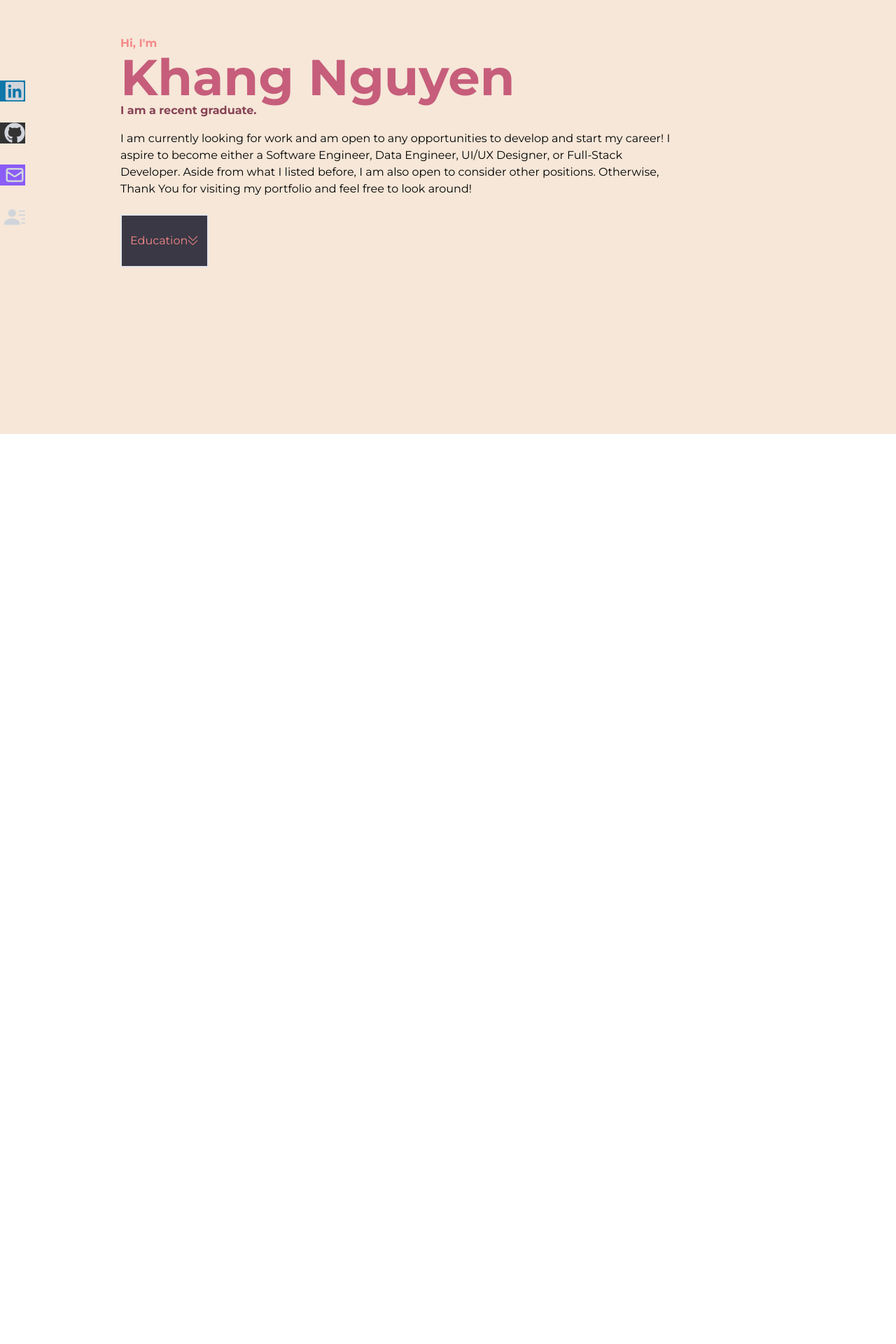
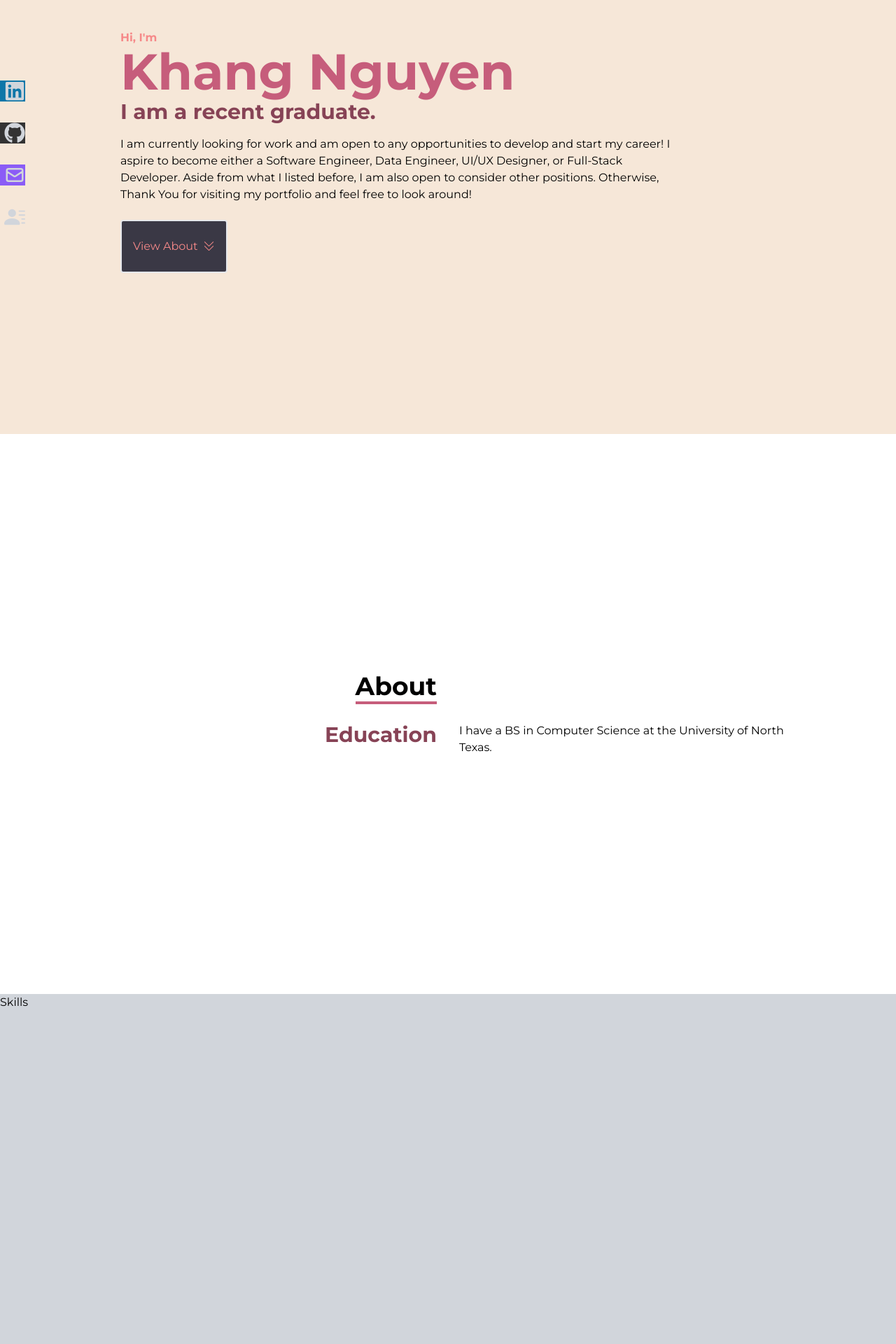
Before and after one commit to khang630/Portfolio, a React (Create React App) app: page /Interests in a window 1280 px wide. Shown: the part 180-2100 px from the top of the page at 70% size. Before the commit the page ends 800 px from the top, so only its background shows below. Built offline with nearby package versions, Linux system fonts and the light colour scheme; a web font is replaced by a local one.

Commit message:
All pages setup

```diff
--- a/src/App.js
+++ b/src/App.js
@@ -1,13 +1,21 @@
 
 import React from 'react'; /* For every componenet, in order for React to understand JSX, we need to import React. */
+import About from './Pages/About';
 import Home from './Pages/Home';
+import Interests from './Pages/Interests';
 import NavBar from './Pages/NavBar';
+import Projects from './Pages/Projects';
+import Skills from './Pages/Skills';
 
 function App() {
   return (
     <div>
       <NavBar />
       <Home />
+      <About/>
+      <Skills/>
+      <Projects/>
+      <Interests/>
     </div>
   );
 }
--- /dev/null
+++ b/src/Pages/About.js
@@ -0,0 +1,30 @@
+import React from 'react'
+
+const About = () => {
+    return (
+        <div name='Education' className='w-full h-screen bg-gray-0 text-black'>
+            <div className='flex flex-col justify-center items-center h-full w-full'>
+                <div className='max-w-[1000px] w-full grid sm:grid-cols-2 gap-8 px-1'>
+                    <div className='sm:text-right pb-8 pl-4'>
+                        <p className='text-4xl font-bold inline border-b-4 border-[#C65D7B]' >About</p>
+                    </div>
+                </div>
+                <div className='max-w-[1000px] w-full  grid sm:grid-cols-2 gap-8 px-5'>
+                    <div className='sm:text-right'>
+                        <p className='text-3xl font-bold  text-[#874356] '>Education</p>
+                    </div>
+                    <div>
+                        <p>I have a BS in Computer Science at the University of North Texas. </p>
+                    </div>
+                </div>
+
+            </div>
+        </div>
+    )
+}
+
+export default About
+
+/*
+bg-[#F6E7D8]
+*/
--- a/src/Pages/Home.js
+++ b/src/Pages/Home.js
@@ -7,14 +7,21 @@ function Home() {
             <div className="max-w-[1000px] mx-auto px-8 flex flex-col justify-center h-full">
                 <p className="text-[#F68989] font-bold">Hi, I'm</p>
                 <h1 className="text-[#C65D7B] text-7xl font-bold  ">Khang Nguyen</h1>
-                <h2 className="text-[#874356] font-bold">I am a recent graduate.</h2>
+                <h2 className="text-[#874356] font-bold text-3xl pt-1">I am a recent graduate.</h2>
                 <p className="py-4 max-w-[800px]">I am currently looking for work and am open to any opportunities to develop and start my career!
-                I aspire to become either a Software Engineer, Data Engineer, UI/UX Designer, or Full-Stack Developer.
-                Aside from what I listed before, I am also open to consider other positions.
-                Otherwise, Thank You for visiting my portfolio and feel free to look around!</p>
+                    I aspire to become either a Software Engineer, Data Engineer, UI/UX Designer, or Full-Stack Developer.
+                    Aside from what I listed before, I am also open to consider other positions.
+                    Otherwise, Thank You for visiting my portfolio and feel free to look around!</p>
                 <div>
-                <button className="text-[#F68989] flex items-center py-6 px-3 my-2 border-2 bg-[#3A3845]">Education <VscFoldDown/></button>
-            </div>
+                    <div>
+                        <button className="text-[#F68989] group flex items-center py-6 px-4 my-2 border-2 rounded bg-[#3A3845] hover:scale-105 duration-300 hover:bg-[#F68989] hover:text-[#3A3845]">View About
+                            <span className="duration-300">
+                                <VscFoldDown className="ml-2" />
+                            </span>
+                        </button>
+                    </div>
+
+                </div>
             </div>
 
         </div>
--- /dev/null
+++ b/src/Pages/Interests.js
@@ -0,0 +1,28 @@
+import React from 'react'
+import { GiGrandPiano } from 'react-icons/gi'
+
+const Interests = () => {
+    return (
+        <div className='w-full h-screen bg-gray-0'>
+            <div className='flex flex-col justify-center items-center h-full w-full'>
+                <div className='max-w-[1000px] w-full grid sm:grid-cols-2 gap-8 px-1'>
+                    <div className='sm:text-right pb-8 pl-4'>
+                        <p className='text-4xl font-bold inline border-b-4 border-[#C65D7B]' >Interests</p>
+                    </div>
+                </div>
+                <div className='max-w-[1000px] w-full  grid sm:grid-cols-2 gap-8 px-5'>
+                    <div className='sm:text-right'>
+                        <p className='text-3xl font-bold  text-[#874356] '>Piano <GiGrandPiano/></p>
+                    </div>
+                    <div>
+                        <p>I have a BS in Computer Science at the University of North Texas. </p>
+                    </div>
+                </div>
+
+            </div>
+
+        </div>
+    )
+}
+
+export default Interests
--- a/src/Pages/NavBar.js
+++ b/src/Pages/NavBar.js
@@ -21,7 +21,6 @@ const NavBar = () => {
                 <ul className='hidden md:flex'>
                     <li>Home</li>
                     <li>About</li>
-                    <li>Education</li>
                     <li>Skills</li>
                     <li>Projects</li>
                     <li>Interests</li>
--- /dev/null
+++ b/src/Pages/Projects.js
@@ -0,0 +1,11 @@
+import React from 'react'
+
+const Projects = () => {
+  return (
+    <div className='w-full h-screen bg-orange-300'>
+        Projects
+    </div>
+  )
+}
+
+export default Projects
--- /dev/null
+++ b/src/Pages/Skills.js
@@ -0,0 +1,11 @@
+import React from 'react'
+
+const Skills = () => {
+    return (
+        <div className='w-full h-screen bg-gray-300'>
+            Skills
+        </div>
+    )
+}
+
+export default Skills
```
